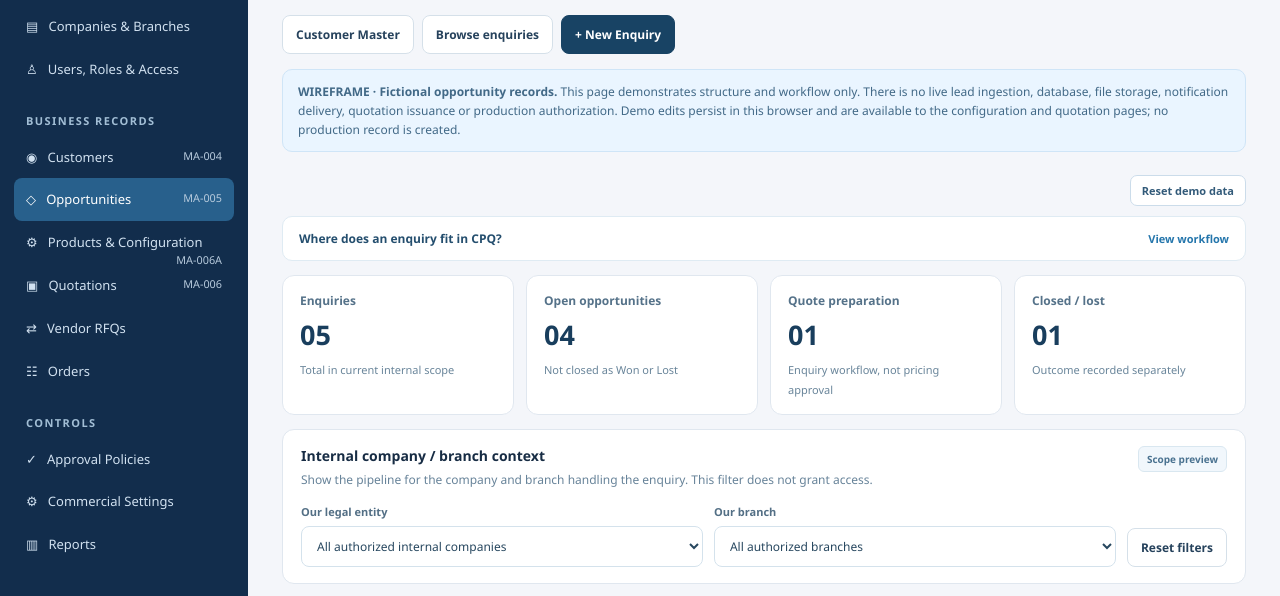
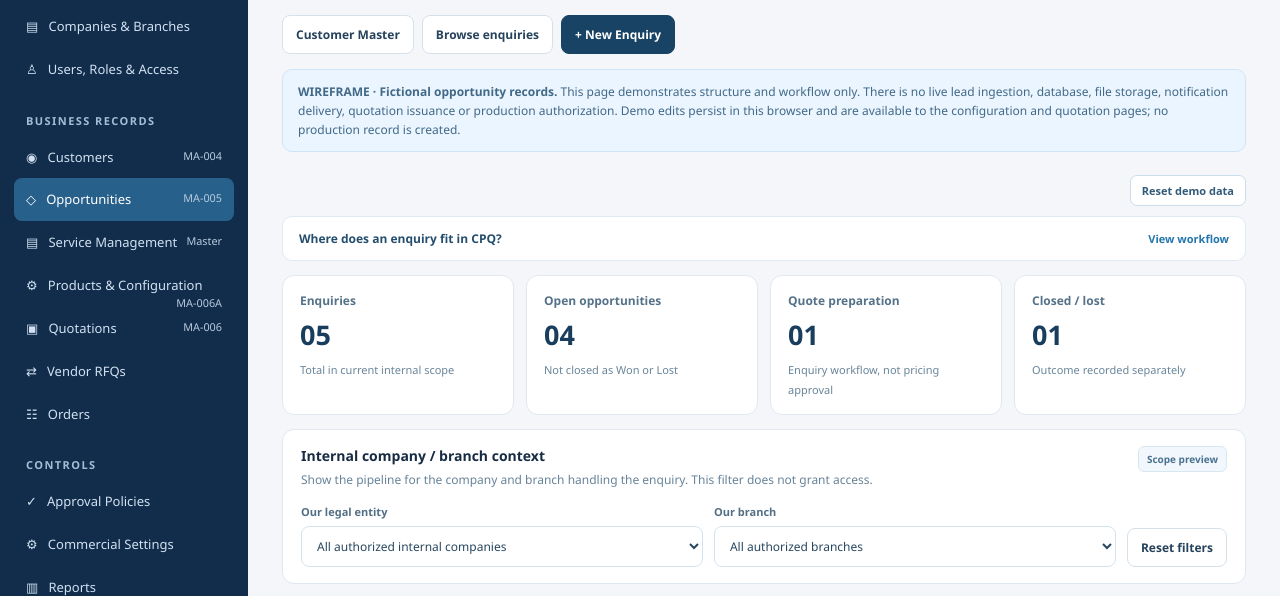
Before and after one commit to TusharParmar-19/cpq-wireframes, a plain HTML site: page docs/v2/ma-005-opportunities.html in a window 1280 px wide. Shown: the part 219-815 px from the top of the page. Drawn offline with Linux system fonts and the light colour scheme.

Commit message:
feat(wireframe): link Service Master in ma-005-opportunities.html

```diff
--- a/docs/v2/ma-005-opportunities.html
+++ b/docs/v2/ma-005-opportunities.html
@@ -18,6 +18,7 @@
    <div class="nav-title">Business Records</div>
    <a class="nav-link" href="ma-004-customers.html">◉ &nbsp; Customers <small>MA-004</small></a>
    <a class="nav-link active" href="ma-005-opportunities.html" aria-current="page">◇ &nbsp; Opportunities <small>MA-005</small></a>
+   <a class="nav-link" href="service-master.html">▤ &nbsp; Service Management <small>Master</small></a>
    <a class="nav-link" href="ma-006a-configuration.html">⚙ &nbsp; Products &amp; Configuration <small>MA-006A</small></a>
       <a class="nav-link" href="ma-006-quotations.html">▣ &nbsp; Quotations <small>MA-006</small></a>
    <button class="nav-link" type="button" data-planned="Vendor RFQs">⇄ &nbsp; Vendor RFQs</button>
```
